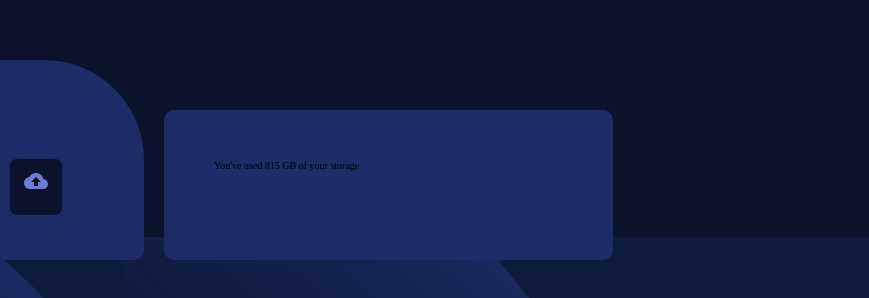
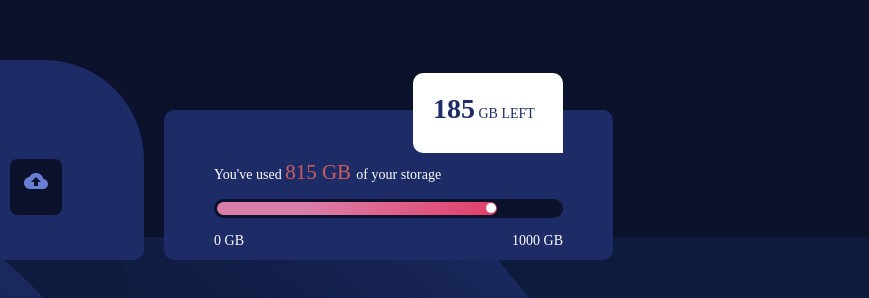
Before and after one commit to Crystal-Techworld/Data-storage-component-, a plain HTML site: page index.html in a window 1280 px wide. Shown: the part 190-488 px from the top of the page, 411-1280 px from the left. Drawn offline with Linux system fonts and the light colour scheme.

Commit message:
some part of the progress section done

```diff
--- a/index.html
+++ b/index.html
@@ -5,7 +5,8 @@
         <meta name="viewport" content="width=device-width, initial-scale=1.0" />
         <title>FYLO DESIGN</title>
         <link href="main.css" rel="stylesheet">
-        <link href="https://fonts.google.com/specimen/Raleway">
+        <link href="responsiveness.css" rel="stylesheet">
+
     </head>
     <body>
         <div id="design-flow">
@@ -25,7 +26,19 @@
             </div>
 
             <div class="user-space">
-                <p>You've used 815 GB of your storage</p>
+                <div class="remainder">
+                    <p class="remainder-text"><span>185</span> GB LEFT</p>
+                </div>
+                <p class="progress-text">You've used <span>815 GB </span> of your storage</p>
+                <div class="progress-bar">
+                    <div class="bar">
+                        <div class="point"></div>
+                    </div>
+                </div>
+                <div class="start-end">
+                    <p class="start"> 0 GB</p>
+                    <p class="end"> 1000 GB</p>
+                </div>
             </div>
 
         </div>
--- a/main.css
+++ b/main.css
@@ -2,6 +2,7 @@
     padding:0;
     margin: 0;
     box-sizing: border-box;
+    font-family: Raleway;
 }
 
 body{
@@ -20,7 +21,6 @@ body{
     align-items: flex-end;
     justify-content: flex-start;
     margin: 0 auto;
-
     height: 30em;
     width: 60%;
     top: 50%;
@@ -37,15 +37,7 @@ body{
     background-color: hsl(228, 56%, 26%);
 
 }
-#design-flow .user-space{
-    width: 50em;
-    width: 60%;
-    height: 15em;
-    padding: 5em;
-    background-color: hsl(228, 56%, 26%);
-    margin-left: 2em;
-    border-radius: 1em;
-}
+
 #logo img{
     width: 50%;
     margin-bottom: 2.5em;
@@ -66,3 +58,72 @@ body{
 .list img{
     margin: 0 auto;
 }
+
+#design-flow .user-space{
+    width: 50em;
+    width: 60%;
+    height: 15em;
+    padding: 5em;
+    background-color: hsl(228, 56%, 26%);
+    margin-left: 2em;
+    border-radius: 1em;
+    color: #fff;
+
+}
+.remainder{
+    float: right;
+    width: 15em;
+    height: 8em;
+    background-color: #fff;
+    color:  hsl(228, 56%, 26%);
+    padding: 2em;
+    margin-top: -25%;
+    border-radius: 1em 1em 0 1em;
+    position: relative;
+}
+.remainder-text{
+    font-size: 1.4em;
+    font-weight: lighter;
+}
+.remainder-text span{
+    font-size: 2em;
+    font-weight: 700;
+}
+.progress-text{
+    margin-bottom: 1em;
+    font-size: 1.4em;
+    font-weight: lighter;
+}
+.progress-text span{
+    color: indianred;
+    font-size: 1.5em;
+}
+.progress-bar{
+    background-color: hsl(229, 57%, 11%);
+    border-radius: 15em;
+    height: 1.9em;
+    margin-bottom: 1.5em;
+    padding: 0.3em;
+}
+
+ .bar{
+    height: 1.3em;
+    width: 81.5%;
+    border-radius: 15em;
+    padding: 0.1em;
+    background-image: linear-gradient(126.39deg, #db7da9 33.24%, #e2325b 111.89%);
+}
+.point{
+    background-color: #fff;
+    border-radius: 5em;
+    height: 1em;
+    width: 1em;
+    float: right;
+
+}
+.start-end{
+    display: flex;
+    justify-content: space-between;
+    font-size: 1.4em;
+
+}
--- /dev/null
+++ b/responsiveness.css
@@ -0,0 +1,4 @@
+@media screen and (min-width: 100px)
+{
+
+}
```
